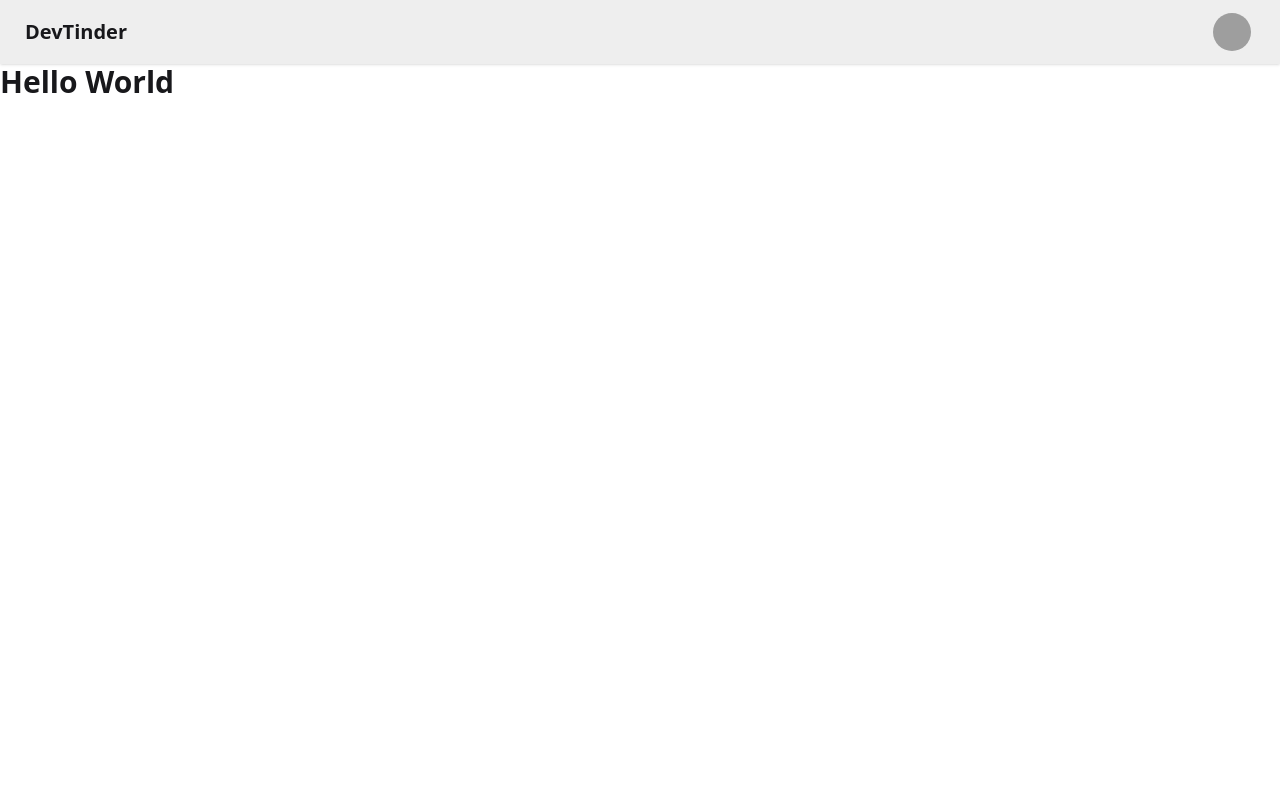
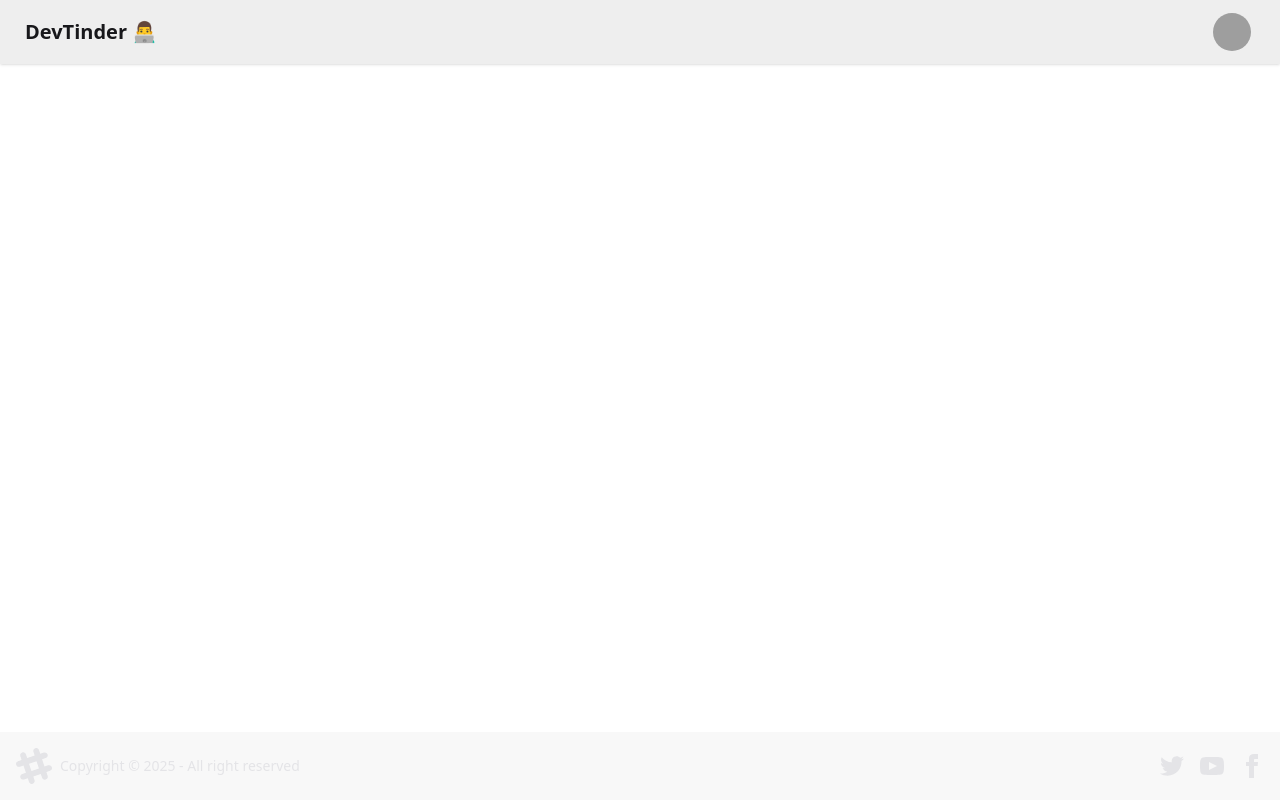
Before and after one commit to Kautilya-23/TinderFE, a React (Vite) app: page / in a window 1280 px wide. Built offline with nearby package versions, Linux system fonts and the light colour scheme; grey boxes are pictures that could not be loaded.

Commit message:
installing the react-router-dom & using it

```diff
--- a/package.json
+++ b/package.json
@@ -13,6 +13,7 @@
     "@tailwindcss/vite": "^4.1.11",
     "react": "^19.1.1",
     "react-dom": "^19.1.1",
+    "react-router-dom": "^7.8.0",
     "tailwindcss": "^4.1.11"
   },
   "devDependencies": {
--- a/src/App.jsx
+++ b/src/App.jsx
@@ -1,36 +1,20 @@
+import { BrowserRouter, Routes, Route } from "react-router-dom"
+import Body from "./Body"
+import Login from "./Login"
+import Profile from "./Profile"
+
 function App() {
 
   return (
       <>
-      <div className="navbar bg-base-300 shadow-sm">
-  <div className="flex-1">
-    <a className="btn btn-ghost text-xl">DevTinder</a>
-  </div>
-  <div className="flex gap-2">
-    <div className="dropdown dropdown-end mx-5">
-      <div tabIndex={0} role="button" className="btn btn-ghost btn-circle avatar">
-        <div className="w-10 rounded-full">
-          <img
-            alt="Tailwind CSS Navbar component"
-            src="https://img.daisyui.com/images/stock/photo-1534528741775-53994a69daeb.webp" />
-        </div>
-      </div>
-      <ul
-        tabIndex={0}
-        className="menu menu-sm dropdown-content bg-base-100 rounded-box z-1 mt-3 w-52 p-2 shadow">
-        <li>
-          <a className="justify-between">
-            Profile
-            <span className="badge">New</span>
-          </a>
-        </li>
-        <li><a>Settings</a></li>
-        <li><a>Logout</a></li>
-      </ul>
-    </div>
-  </div>
-</div>
-        <h1 className="text-3xl font-bold">Hello World</h1>
+        <BrowserRouter basename="/">
+        <Routes>
+          <Route path="/" element={<Body />}>
+            <Route path="/login" element={<Login /> }/>
+            <Route path="/profile" element={<Profile />} />
+          </Route>
+        </Routes>
+        </BrowserRouter>
       </>
   )
 }
--- /dev/null
+++ b/src/Body.jsx
@@ -0,0 +1,15 @@
+import { Outlet } from "react-router-dom";
+import NavBar from "./Navbar";
+import Footer from "./Footer";
+
+const Body = () => {
+    return (
+        <div>
+            <NavBar />
+            <Outlet />
+            <Footer />
+        </div>
+    )
+}
+
+export default Body;
--- /dev/null
+++ b/src/Footer.jsx
@@ -0,0 +1,57 @@
+const Footer = () => {
+    return(
+        <footer className="footer sm:footer-horizontal bg-base-200 text-neutral-content p-4 fixed bottom-0">
+  <aside className="grid-flow-col items-center">
+    <svg
+      width="36"
+      height="36"
+      viewBox="0 0 24 24"
+      xmlns="http://www.w3.org/2000/svg"
+      fillRule="evenodd"
+      clipRule="evenodd"
+      className="fill-current">
+      <path
+        d="M22.672 15.226l-2.432.811.841 2.515c.33 1.019-.209 2.127-1.23 2.456-1.15.325-2.148-.321-2.463-1.226l-.84-2.518-5.013 1.677.84 2.517c.391 1.203-.434 2.542-1.831 2.542-.88 0-1.601-.564-1.86-1.314l-.842-2.516-2.431.809c-1.135.328-2.145-.317-2.463-1.229-.329-1.018.211-2.127 1.231-2.456l2.432-.809-1.621-4.823-2.432.808c-1.355.384-2.558-.59-2.558-1.839 0-.817.509-1.582 1.327-1.846l2.433-.809-.842-2.515c-.33-1.02.211-2.129 1.232-2.458 1.02-.329 2.13.209 2.461 1.229l.842 2.515 5.011-1.677-.839-2.517c-.403-1.238.484-2.553 1.843-2.553.819 0 1.585.509 1.85 1.326l.841 2.517 2.431-.81c1.02-.33 2.131.211 2.461 1.229.332 1.018-.21 2.126-1.23 2.456l-2.433.809 1.622 4.823 2.433-.809c1.242-.401 2.557.484 2.557 1.838 0 .819-.51 1.583-1.328 1.847m-8.992-6.428l-5.01 1.675 1.619 4.828 5.011-1.674-1.62-4.829z"></path>
+    </svg>
+    <p>Copyright © {new Date().getFullYear()} - All right reserved</p>
+  </aside>
+  <nav className="grid-flow-col gap-4 md:place-self-center md:justify-self-end">
+    <a>
+      <svg
+        xmlns="http://www.w3.org/2000/svg"
+        width="24"
+        height="24"
+        viewBox="0 0 24 24"
+        className="fill-current">
+        <path
+          d="M24 4.557c-.883.392-1.832.656-2.828.775 1.017-.609 1.798-1.574 2.165-2.724-.951.564-2.005.974-3.127 1.195-.897-.957-2.178-1.555-3.594-1.555-3.179 0-5.515 2.966-4.797 6.045-4.091-.205-7.719-2.165-10.148-5.144-1.29 2.213-.669 5.108 1.523 6.574-.806-.026-1.566-.247-2.229-.616-.054 2.281 1.581 4.415 3.949 4.89-.693.188-1.452.232-2.224.084.626 1.956 2.444 3.379 4.6 3.419-2.07 1.623-4.678 2.348-7.29 2.04 2.179 1.397 4.768 2.212 7.548 2.212 9.142 0 14.307-7.721 13.995-14.646.962-.695 1.797-1.562 2.457-2.549z"></path>
+      </svg>
+    </a>
+    <a>
+      <svg
+        xmlns="http://www.w3.org/2000/svg"
+        width="24"
+        height="24"
+        viewBox="0 0 24 24"
+        className="fill-current">
+        <path
+          d="M19.615 3.184c-3.604-.246-11.631-.245-15.23 0-3.897.266-4.356 2.62-4.385 8.816.029 6.185.484 8.549 4.385 8.816 3.6.245 11.626.246 15.23 0 3.897-.266 4.356-2.62 4.385-8.816-.029-6.185-.484-8.549-4.385-8.816zm-10.615 12.816v-8l8 3.993-8 4.007z"></path>
+      </svg>
+    </a>
+    <a>
+      <svg
+        xmlns="http://www.w3.org/2000/svg"
+        width="24"
+        height="24"
+        viewBox="0 0 24 24"
+        className="fill-current">
+        <path
+          d="M9 8h-3v4h3v12h5v-12h3.642l.358-4h-4v-1.667c0-.955.192-1.333 1.115-1.333h2.885v-5h-3.808c-3.596 0-5.192 1.583-5.192 4.615v3.385z"></path>
+      </svg>
+    </a>
+  </nav>
+</footer>
+    )
+}
+
+export default Footer;
--- /dev/null
+++ b/src/Login.jsx
@@ -0,0 +1,7 @@
+const Login = () => {
+    return (
+        <div>Login Page</div>
+    )
+}
+
+export default Login;
--- /dev/null
+++ b/src/NavBar.jsx
@@ -0,0 +1,34 @@
+const NavBar = () => {
+    return (
+        <div className="navbar bg-base-300 shadow-sm">
+  <div className="flex-1">
+    <a className="btn btn-ghost text-xl">DevTinder 👨‍💻</a>
+  </div>
+  <div className="flex gap-2">
+    <div className="dropdown dropdown-end mx-5">
+      <div tabIndex={0} role="button" className="btn btn-ghost btn-circle avatar">
+        <div className="w-10 rounded-full">
+          <img
+            alt="Tailwind CSS Navbar component"
+            src="https://img.daisyui.com/images/stock/photo-1534528741775-53994a69daeb.webp" />
+        </div>
+      </div>
+      <ul
+        tabIndex={0}
+        className="menu menu-sm dropdown-content bg-base-100 rounded-box z-1 mt-3 w-52 p-2 shadow">
+        <li>
+          <a className="justify-between">
+            Profile
+            <span className="badge">New</span>
+          </a>
+        </li>
+        <li><a>Settings</a></li>
+        <li><a>Logout</a></li>
+      </ul>
+    </div>
+  </div>
+</div>
+    )
+}
+
+export default NavBar;
--- /dev/null
+++ b/src/Profile.jsx
@@ -0,0 +1,7 @@
+const Profile = () => {
+    return(
+        <div>Profile Page</div>
+    )
+}
+
+export default Profile;
```
Also changed, not shown: 1 other file (tests, documents, lock files or other folders).
